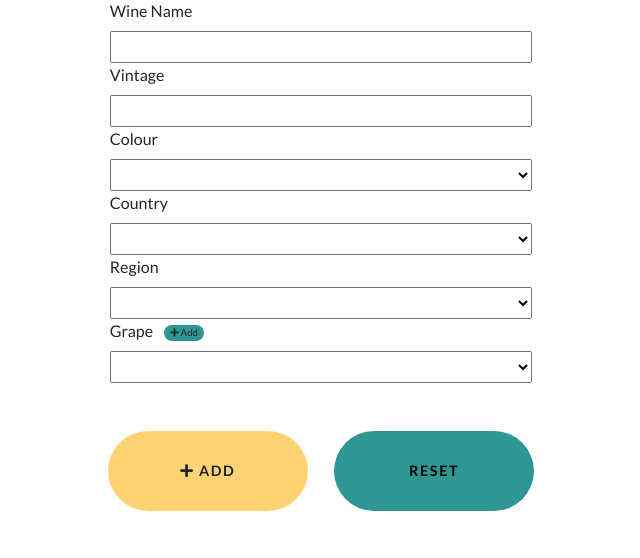
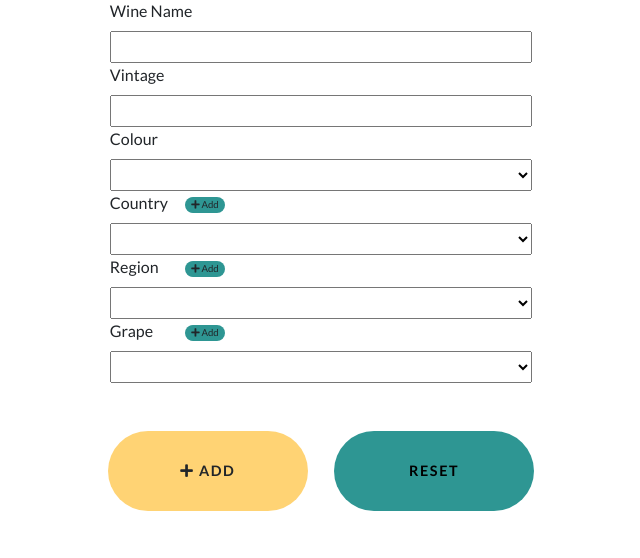
Before and after one commit to StuChapman/BD-MS-Project-Cave-du-Vins-broken-Procfile, a Flask app: page /add_wine in a window 1280 px wide. Shown: the part 931-1489 px from the top of the page, without its empty margins (319-959 px from the left). Run offline with Flask 2, Linux system fonts and the light colour scheme; the visitor is signed in with stand-in values (Sample User, id 1); lists and menus that the app fills with data are empty; some libraries are stand-ins or nearby versions.

Commit message:
Build: added add_region and add_country routes, plus check for existing entries

```diff
--- a/run.py
+++ b/run.py
@@ -100,7 +100,6 @@ def register():
             return render_template("register.html", register_error = 'Please enter a valid username of text and numbers, with no spaces')
 
 
-
     return render_template('register.html')
 
     return ''
@@ -140,10 +139,57 @@ def add_wine():
             ))
 
 
+@app.route('/add_country', methods=["GET", "POST"])
+def add_country():
+    countryadd = request.values.get("addcountry")
+    existing_country = mongo.db.country.find_one({'country': countryadd})
+    if existing_country is None:
+        return render_template("add_wine.html",
+            user_name = 'User: ' + session['username'],
+            colours=mongo.db.colours.find(),
+            country=mongo.db.country.find(),
+            region=mongo.db.region.find(),
+            grape=mongo.db.grape.find(),
+            insert=mongo.db.country.insert_one(
+                {"country": countryadd}
+                ))
+    return render_template("add_wine.html",
+            user_name = 'User: ' + session['username'],
+            colours=mongo.db.colours.find(),
+            country=mongo.db.country.find(),
+            region=mongo.db.region.find(),
+            grape=mongo.db.grape.find(),
+            )
+
+@app.route('/add_region', methods=["GET", "POST"])
+def add_region():
+    regionadd = request.values.get("addregion")
+    existing_region = mongo.db.region.find_one({'region': regionadd})
+    if existing_region is None:
+        return render_template("add_wine.html",
+            user_name = 'User: ' + session['username'],
+            colours=mongo.db.colours.find(),
+            country=mongo.db.country.find(),
+            region=mongo.db.region.find(),
+            grape=mongo.db.grape.find(),
+            insert=mongo.db.region.insert_one(
+                {"region": regionadd}
+                ))
+    return render_template("add_wine.html",
+            user_name = 'User: ' + session['username'],
+            colours=mongo.db.colours.find(),
+            country=mongo.db.country.find(),
+            region=mongo.db.region.find(),
+            grape=mongo.db.grape.find(),
+            )
+
+
 @app.route('/add_grape', methods=["GET", "POST"])
 def add_grape():
     grapeadd = request.values.get("addgrape")
-    return render_template("add_wine.html",
+    existing_grape = mongo.db.grape.find_one({'grape': grapeadd})
+    if existing_grape is None:
+        return render_template("add_wine.html",
         user_name = 'User: ' + session['username'],
         colours=mongo.db.colours.find(),
         country=mongo.db.country.find(),
@@ -152,7 +198,13 @@ def add_grape():
         insert=mongo.db.grape.insert_one(
             {"grape": grapeadd}
             ))
-
+    return render_template("add_wine.html",
+        user_name = 'User: ' + session['username'],
+        colours=mongo.db.colours.find(),
+        country=mongo.db.country.find(),
+        region=mongo.db.region.find(),
+        grape=mongo.db.grape.find(),
+        )
 
 # Refresh Search Form route
 @app.route('/populate_form')
--- a/static/css/style.css
+++ b/static/css/style.css
@@ -35,6 +35,10 @@ a {
 
 .bookmark {
     padding-top: 15vh;
+}
+
+.addlabel {
+    width: 4rem;
 }
 
 /* Login Page Styling */
--- a/templates/add_wine.html
+++ b/templates/add_wine.html
@@ -42,7 +42,11 @@
                         </select>
                     </div>
                     <div class="searchcountry">
-                        <label for="country">Country</label>
+                        <label class="addlabel" for="country">Country</label>
+                        <div
+                            class="btn btn-blue btn-xsmall rounded-pill ml-2"
+                            data-toggle="modal" data-target="#AddCountryModal">
+                            <i class="fas fa-plus"></i> Add</div>
                         <br>
                         <select name="country" id="country" class="searchitem">
                             <option value="select"></option>
@@ -52,7 +56,11 @@
                         </select>
                     </div>
                     <div class="searchregion">
-                        <label for="region">Region</label>
+                        <label class="addlabel" for="region">Region</label>
+                        <div
+                            class="btn btn-blue btn-xsmall rounded-pill ml-2"
+                            data-toggle="modal" data-target="#AddRegionModal">
+                            <i class="fas fa-plus"></i> Add</div>
                         <br>
                         <select name="region" id="region" class="searchitem">
                             <option value="select"></option>
@@ -62,10 +70,10 @@
                         </select>
                     </div>
                     <div class="searchregion">
-                        <label for="grape">Grape</label>
+                        <label class="addlabel" for="grape">Grape</label>
                         <div
                             class="btn btn-blue btn-xsmall rounded-pill ml-2"
-                            data-toggle="modal" data-target="#AddWineModal">
+                            data-toggle="modal" data-target="#AddGrapeModal">
                             <i class="fas fa-plus"></i> Add</div>
                         <br>
                         <select name="grape" id="grape" class="searchitem">
@@ -92,8 +100,54 @@
     </section>
 
 
+    <!-- Add Country Modal -->
+    <div class="modal" tabindex="-1" role="dialog" id="AddCountryModal">
+        <div class="modal-dialog" role="document">
+            <div class="modal-content">
+                <div class="modal-header">
+                    <h5 class="modal-title">Add a region to the list</h5>
+                    <button type="button" class="close" data-dismiss="modal" aria-label="Close">
+                    <span aria-hidden="true">&times;</span>
+                    </button>
+                </div>
+                <form  action="{{ url_for('add_country') }}">
+                    <div class="modal-body">
+                        <input type="text" name="addcountry" id="addcountry" minlength="3" class="searchitem">
+                    </div>
+                    <div class="modal-footer">
+                        <button type="button" class="btn btn-blue btn-small rounded-pill" data-dismiss="modal">Cancel</button>
+                        <button type="submit" class="btn btn-yellow btn-small rounded-pill">Add</button>
+                    </div>
+                </form>
+            </div>
+        </div>
+    </div>
+
+    <!-- Add Region Modal -->
+    <div class="modal" tabindex="-1" role="dialog" id="AddRegionModal">
+        <div class="modal-dialog" role="document">
+            <div class="modal-content">
+                <div class="modal-header">
+                    <h5 class="modal-title">Add a region to the list</h5>
+                    <button type="button" class="close" data-dismiss="modal" aria-label="Close">
+                    <span aria-hidden="true">&times;</span>
+                    </button>
+                </div>
+                <form  action="{{ url_for('add_region') }}">
+                    <div class="modal-body">
+                        <input type="text" name="addregion" id="addregion" minlength="3" class="searchitem">
+                    </div>
+                    <div class="modal-footer">
+                        <button type="button" class="btn btn-blue btn-small rounded-pill" data-dismiss="modal">Cancel</button>
+                        <button type="submit" class="btn btn-yellow btn-small rounded-pill">Add</button>
+                    </div>
+                </form>
+            </div>
+        </div>
+    </div>
+
     <!-- Add Grape Modal -->
-    <div class="modal" tabindex="-1" role="dialog" id="AddWineModal">
+    <div class="modal" tabindex="-1" role="dialog" id="AddGrapeModal">
         <div class="modal-dialog" role="document">
             <div class="modal-content">
                 <div class="modal-header">
```
